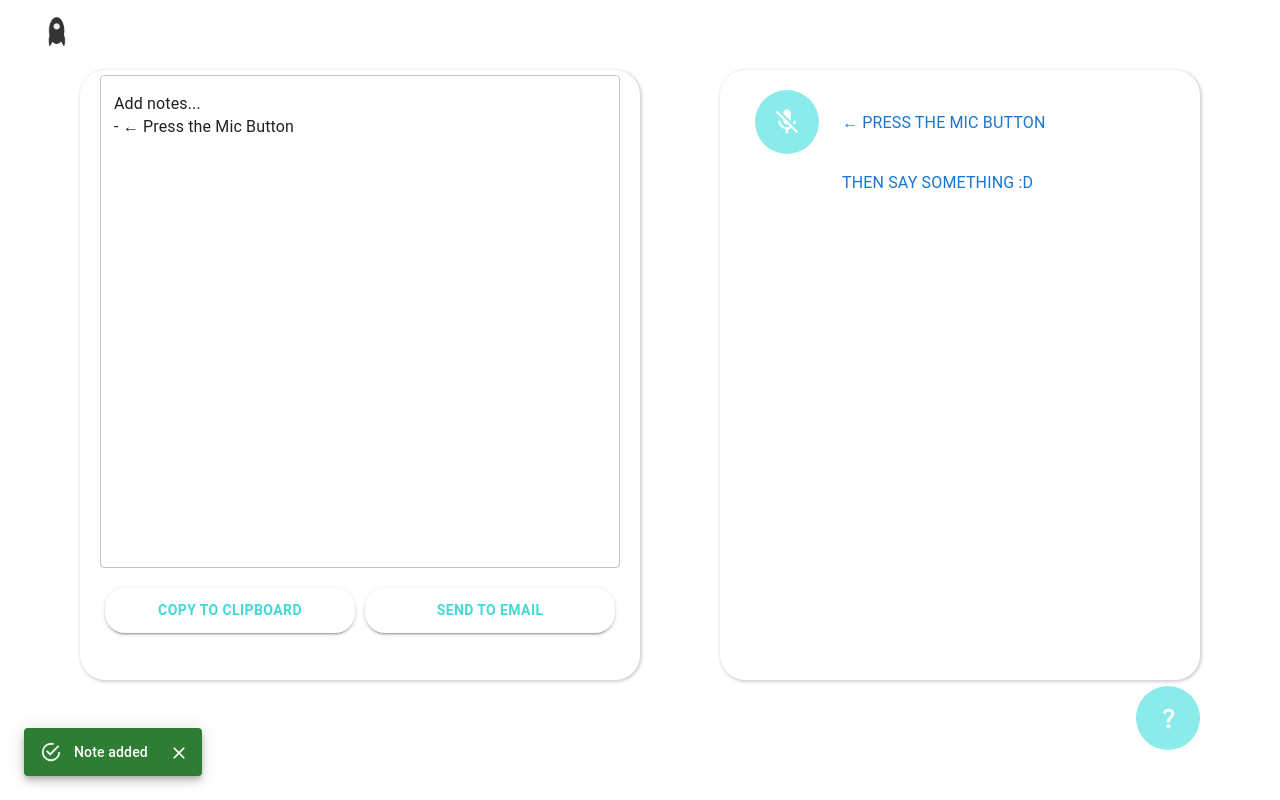
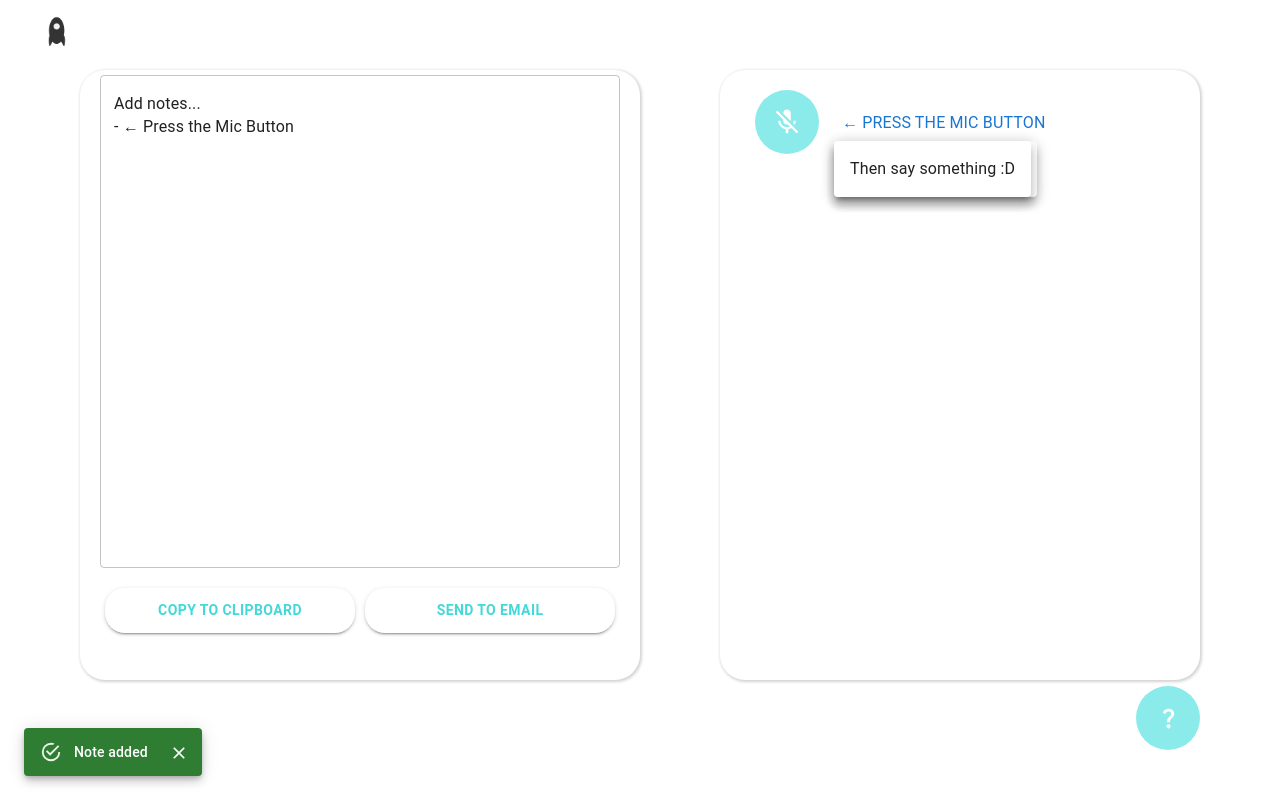
Before and after one commit to assembo/note-taker, a React (Create React App) app: page / in a window 1280 px wide. Both pictures are taken after a click on the button "← PRESS THE MIC BUTTON". Built offline with nearby package versions, Linux system fonts and the light colour scheme.

Commit message:
Update Transcripts.js

```diff
--- a/src/Transcripts/Transcripts.js
+++ b/src/Transcripts/Transcripts.js
@@ -1,9 +1,10 @@
 import React from "react";
-import { Box, Button, Typography } from '@mui/material';
+import { Box, Button, Typography, Popover} from '@mui/material';
 import MicIcon from '@mui/icons-material/Mic';
 import MicOffIcon from '@mui/icons-material/MicOff';
 import { ASSEMBO_COLORS, ASSEMBO_NOTE_TAKER_COMMANDS } from "../constants";
 import { preprocessText, stripWhiteSpaceAddDash } from "./helpers";
+
 
 class Transcripts extends React.Component {
   constructor(props) {
@@ -18,6 +19,7 @@ class Transcripts extends React.Component {
       finalTranscript: null,
       ignoreOnend: null,
       voiceRecognitionAvailable: false,
+      anchorEl: null
     };
   }
 
@@ -157,7 +159,18 @@ class Transcripts extends React.Component {
     }
   }
 
+  handleClose=()=>
+    this.setState({
+      anchorEl: null})
+
+  handleClick = (event) => {
+    this.setState({anchorEl:event.currentTarget});
+  };
+
+
   render() {
+    let openingPopup =Boolean(this.state.anchorEl)
+    let id =openingPopup ? 'simple-popover' : undefined
     return (
       <div className="containershadow"
         style={{
@@ -216,8 +229,10 @@ class Transcripts extends React.Component {
         {
           this.state.transcripts.map((message, index) => {
             return (
+              <>
+               <div>
                   <Box
-                key={index} display={"flex"} marginBottom={3}>
+                  key={index} display={"flex"} marginBottom={3} aria-describedby={id} onClick={this.handleClick}>
                   <Box
                     flex={1}
                     >
@@ -227,13 +242,29 @@ class Transcripts extends React.Component {
                         overflow:"hidden",
                         textAlign: "left"
                       }} >{message.text}</Typography>
+                      <Popover
+                        id={id}
+                        open={openingPopup}
+                        anchorEl={this.state.anchorEl}
+                        onClose={this.handleClose}
+                        anchorOrigin={{
+                          vertical: 'bottom',
+                          horizontal: 'left',
+                        }}
+                      >
+                        <Typography  sx={{ p:2 }}>{message.text}</Typography>
+                      </Popover>
                     </Button>
                   </Box>
                 </Box>
+              </div>
+              </>
+
             )
           })
         }
         </Box>
+
       </div>
       </div>
     );
```
Lines whose indentation alone changed are shown as unchanged.
